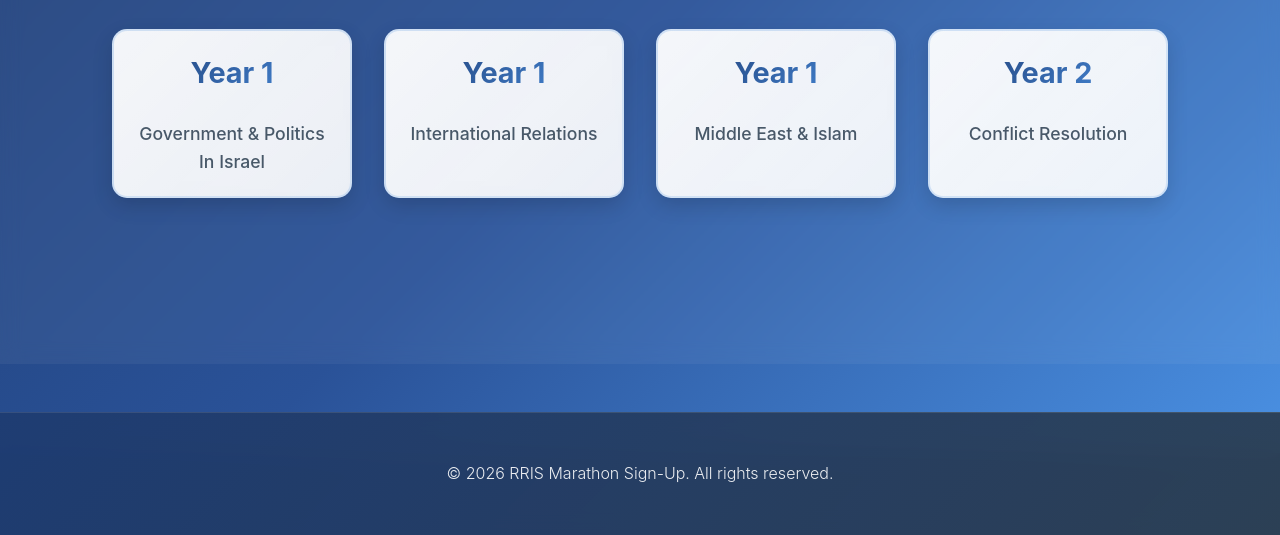
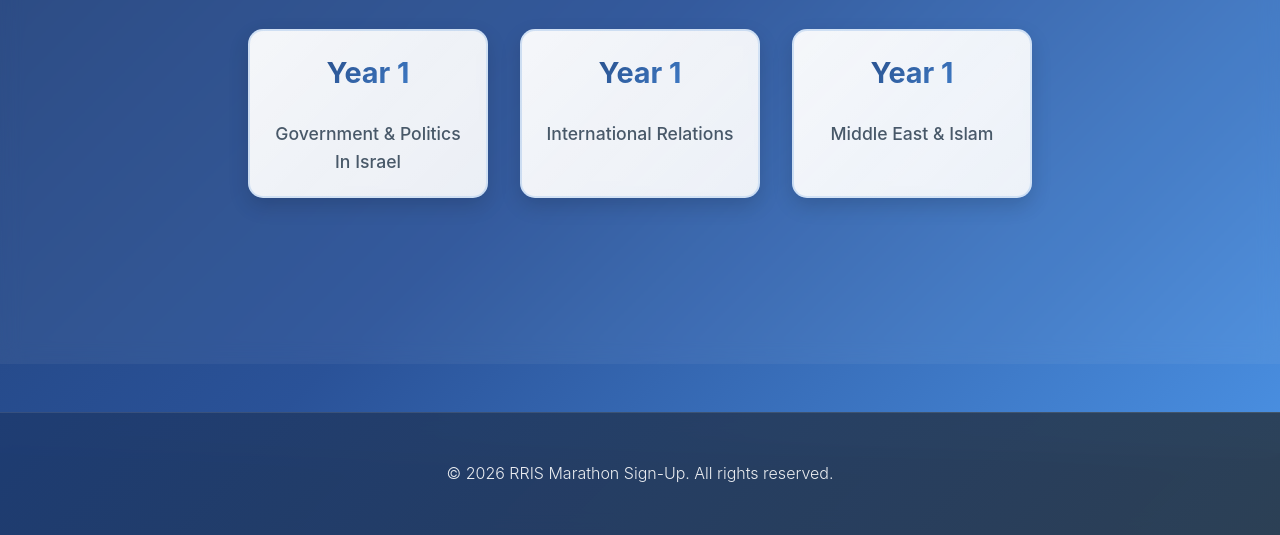
Before and after one commit to tamirSida/rris_semB_marathons, a plain HTML site: page government.html in a window 1280 px wide. Shown: the part 347-882 px from the top of the page. Drawn offline with Linux system fonts and the light colour scheme.

Commit message:
rmd conflict

```diff
--- a/government.html
+++ b/government.html
@@ -40,10 +40,6 @@
                         <p>Middle East & Islam</p>
                     </a>
 
-                    <a href="https://www.eventer.co.il/3sm7f" class="year-card">
-                        <h3>Year 2</h3>
-                        <p>Conflict Resolution</p>
-                    </a>
                 </div>
             </div>
         </section>
```
